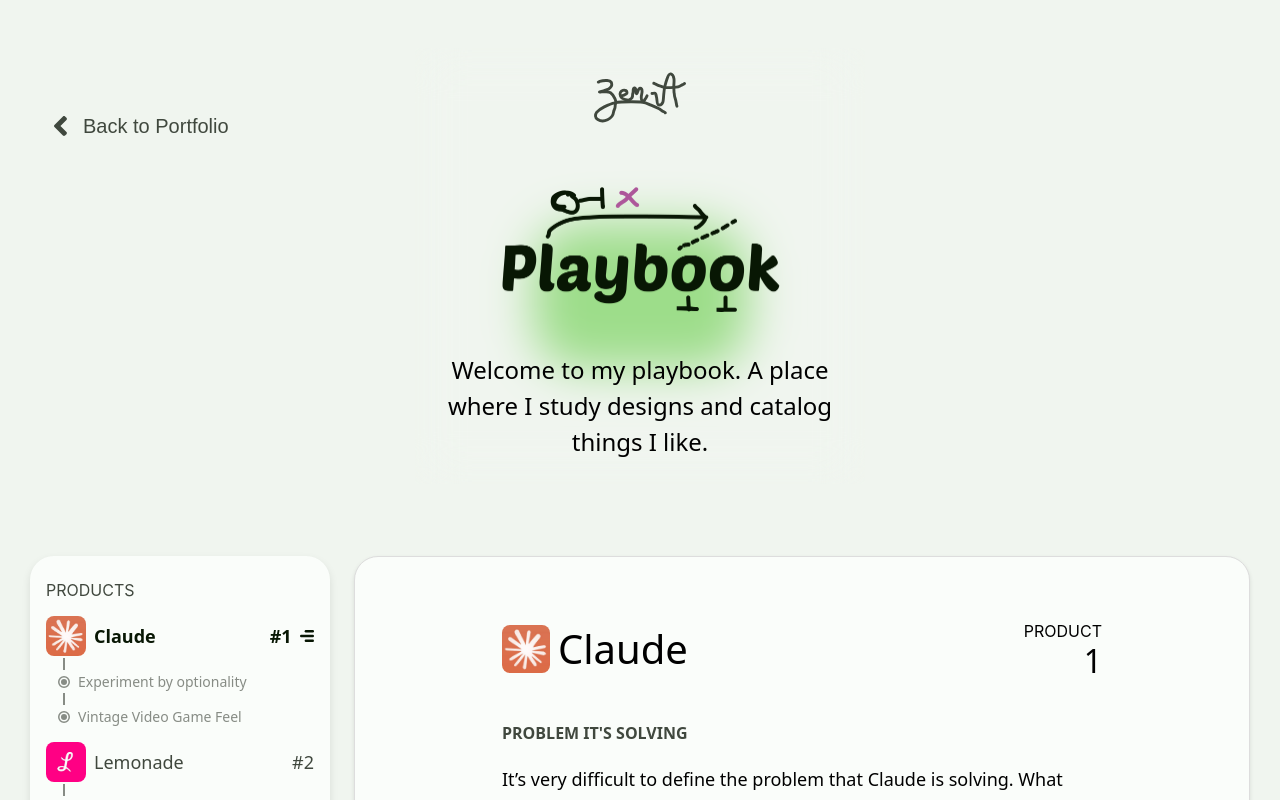
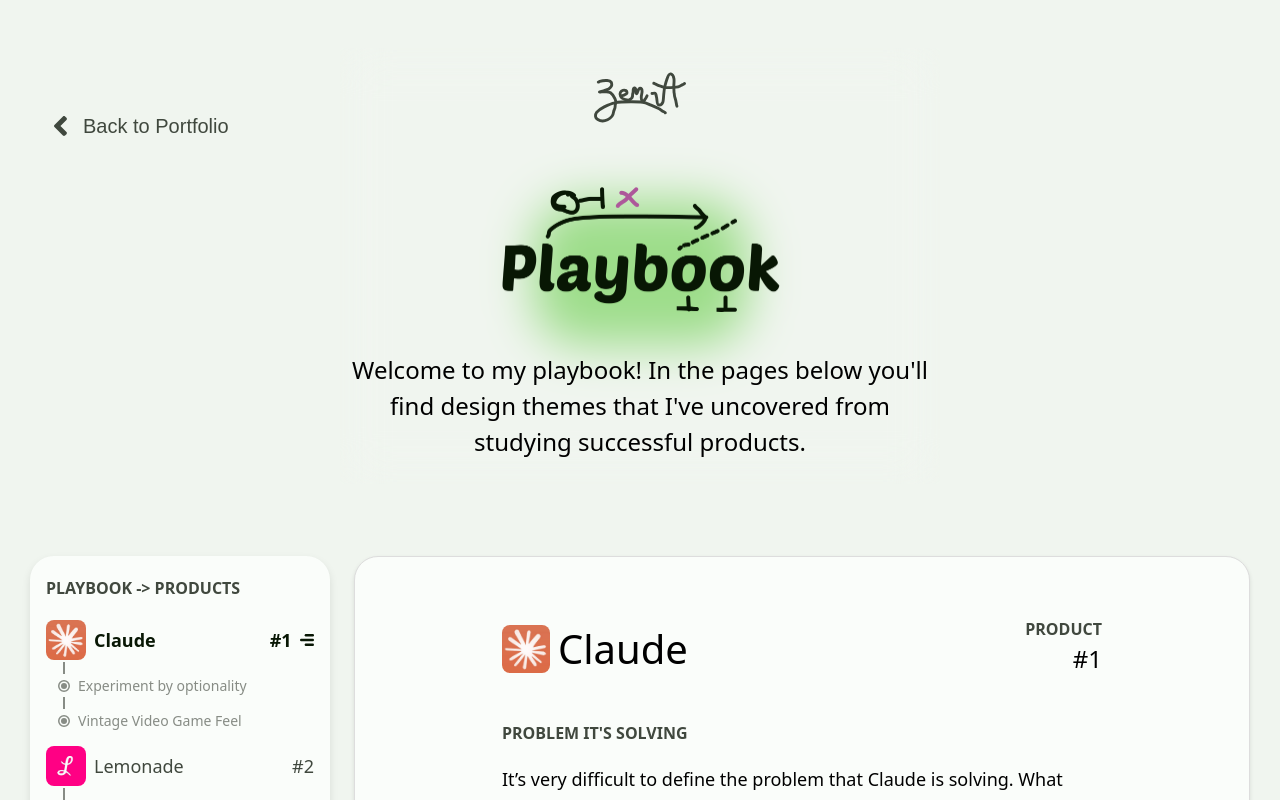
Before and after one commit to BenA56/Portfolio, a React (Create React App) app: page /playbook in a window 1280 px wide. Shown: the top 800 px of the page. Built offline with nearby package versions, Linux system fonts and the light colour scheme; a web font is replaced by a local one.

Commit message:
little details

```diff
--- a/src/Playbook/Playbook.css
+++ b/src/Playbook/Playbook.css
@@ -21,7 +21,7 @@
     flex-direction: column;
     gap: 64px;
     align-items: center;
-    max-width: 450px;
+    max-width: 600px;
     text-align: center;
     margin-bottom: 72px;
     backdrop-filter: blur(24px); /* Applies blur to elements behind this layer */
@@ -44,7 +44,7 @@
     max-height: 145px;
     background-color: #9DDD8A;
     position: absolute;
-    top: 176px;
+    top: 152px;
     left: auto;
     right: auto;
     border-radius: 48px;
@@ -102,7 +102,7 @@
 }
 
 .sidebar-item:hover {
-    background-color: #e0e0e0;
+    text-decoration: underline;
 }
 
 .sidebar-product {
--- a/src/Playbook/Playbook.jsx
+++ b/src/Playbook/Playbook.jsx
@@ -102,7 +102,7 @@
                     <img src="/playbook/Signature.svg" alt="sig" width="92px" height="auto" />
                     <div className="playbook-hero-inner">
                         <img src="/playbook/Playbook.png" alt="playbook" width="282px" height="auto" />
-                        <div className="b1"> Welcome to my playbook. A place where I study designs and catalog things I like. </div>
+                        <div className="b1"> Welcome to my playbook! In the pages below you'll find design themes that I've uncovered from studying successful products. </div>
                     </div>
                 </div>
 
--- a/src/Playbook/Product/ProductHeader.jsx
+++ b/src/Playbook/Product/ProductHeader.jsx
@@ -11,8 +11,8 @@
                 <div className="header"> {name} </div>
             </div>
             <div className="productNumber">
-                <div className="label"> PRODUCT </div>
-                <div className="number"> {index + 1} </div>
+                <div className="l1" style={{color: "#40483E"}}> PRODUCT </div>
+                <div className="b1"> #{index + 1} </div>
             </div>
         </div>
     )
--- a/src/Playbook/Sidebar.jsx
+++ b/src/Playbook/Sidebar.jsx
@@ -9,7 +9,7 @@
     <div className='sidebar-container'>
 
       <div className="sidebar">
-          <div className='label' style={{color: "#40483E"}}> PRODUCTS </div>
+          <div className='l1' style={{color: "#40483E", marginBottom: "8px"}}> PLAYBOOK -> PRODUCTS </div>
         {products.map((product, index) => {
 
           const active = activeSection === product.id
```
